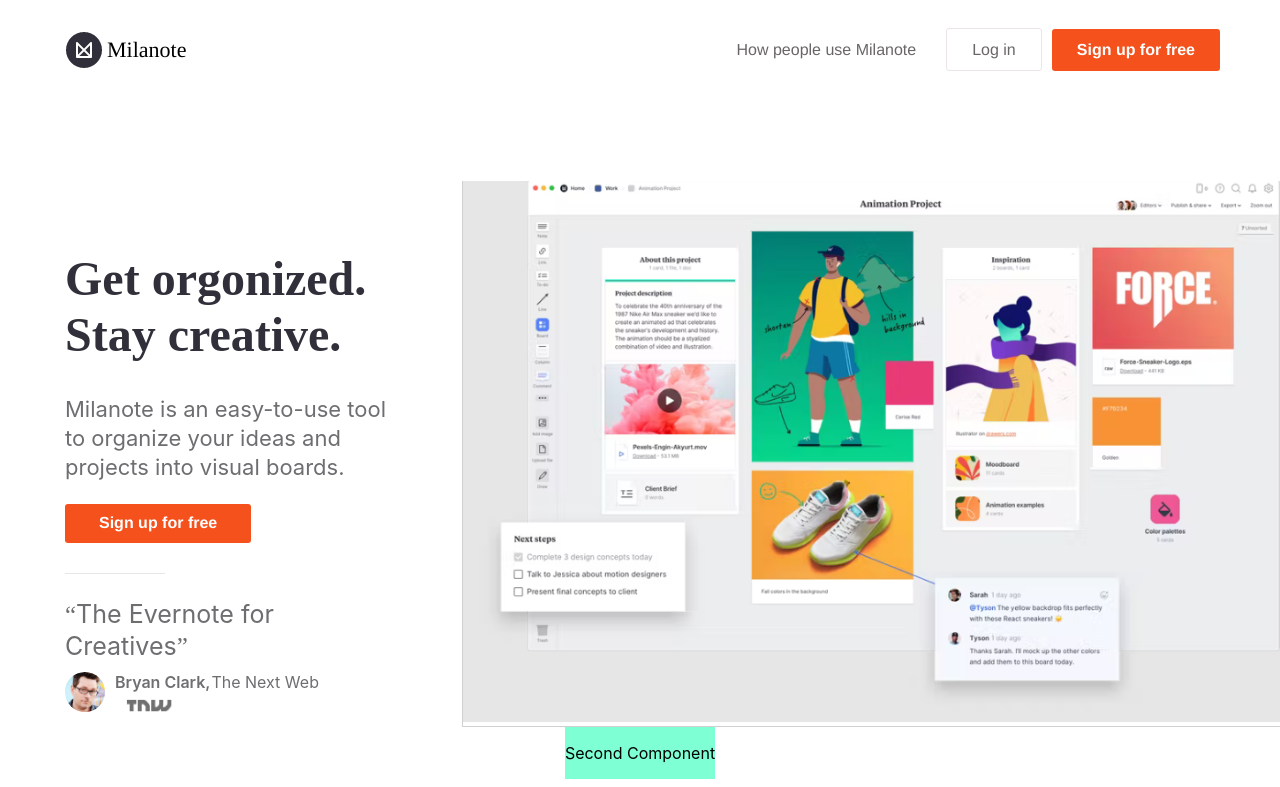
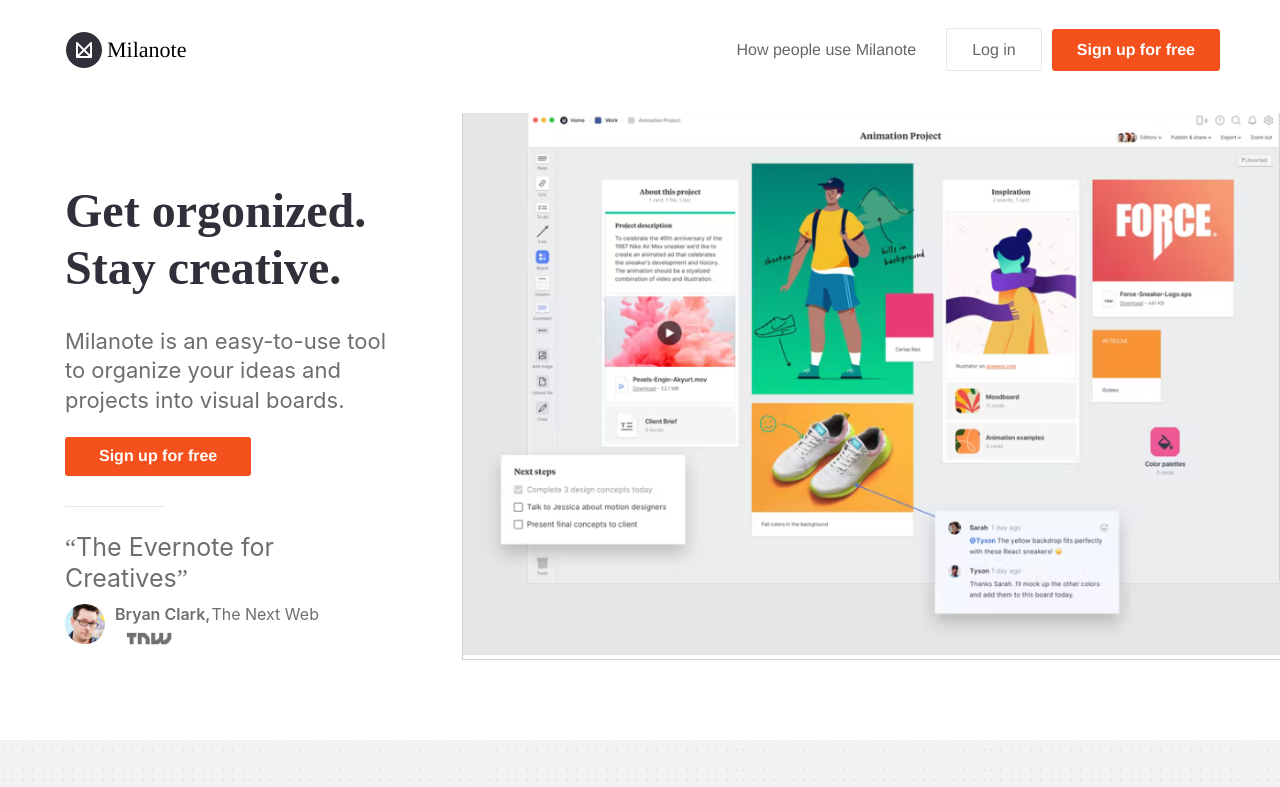
Before and after one commit to AlbadDev/milanote-clone, a Next.js app: page / in a window 1280 px wide. Shown: the top 787 px of the page. Built offline with nearby package versions, Linux system fonts and the light colour scheme.

Commit message:
Update: add background image to body second component

```diff
--- a/Components/BodySecondComponent.js
+++ b/Components/BodySecondComponent.js
@@ -1,12 +1,12 @@
 import style from '../styles/SecondBodyComponent.module.scss'
-
+import secondBackground from '../public/secondBackground.png'
 
 const BodySecondComponent = () => {
 
     return (
-        <section className={style.section}>
-        <article>
-            <p>Second Component</p>
+        <section  className={style.section}>
+        <article className={style.pageContainer}>
+            <p >Second Component</p>
         </article>
         </section>
     )
--- a/styles/SecondBodyComponent.module.scss
+++ b/styles/SecondBodyComponent.module.scss
@@ -1,3 +1,11 @@
 .section {
-    background-color: aquamarine;
+    margin-top: 80px;
+    width: 100%;
+    padding:   20px auto;
+    background-image: url('/secondBackground.png');
+
+    .pageContainer {
+        padding-top: 30px;
+        padding-bottom: 25px;
+    }
 }
```
Also changed, not shown: public/secondBackground.PNG (added).
